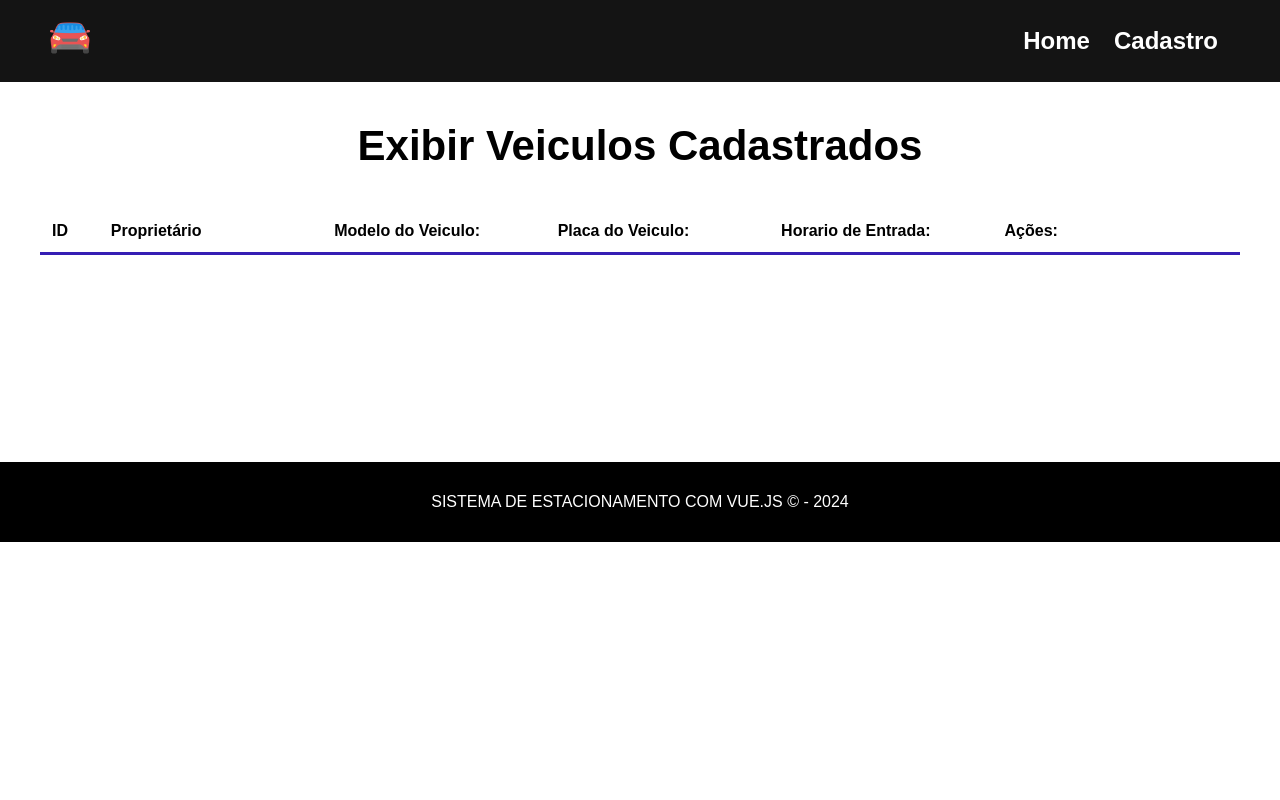
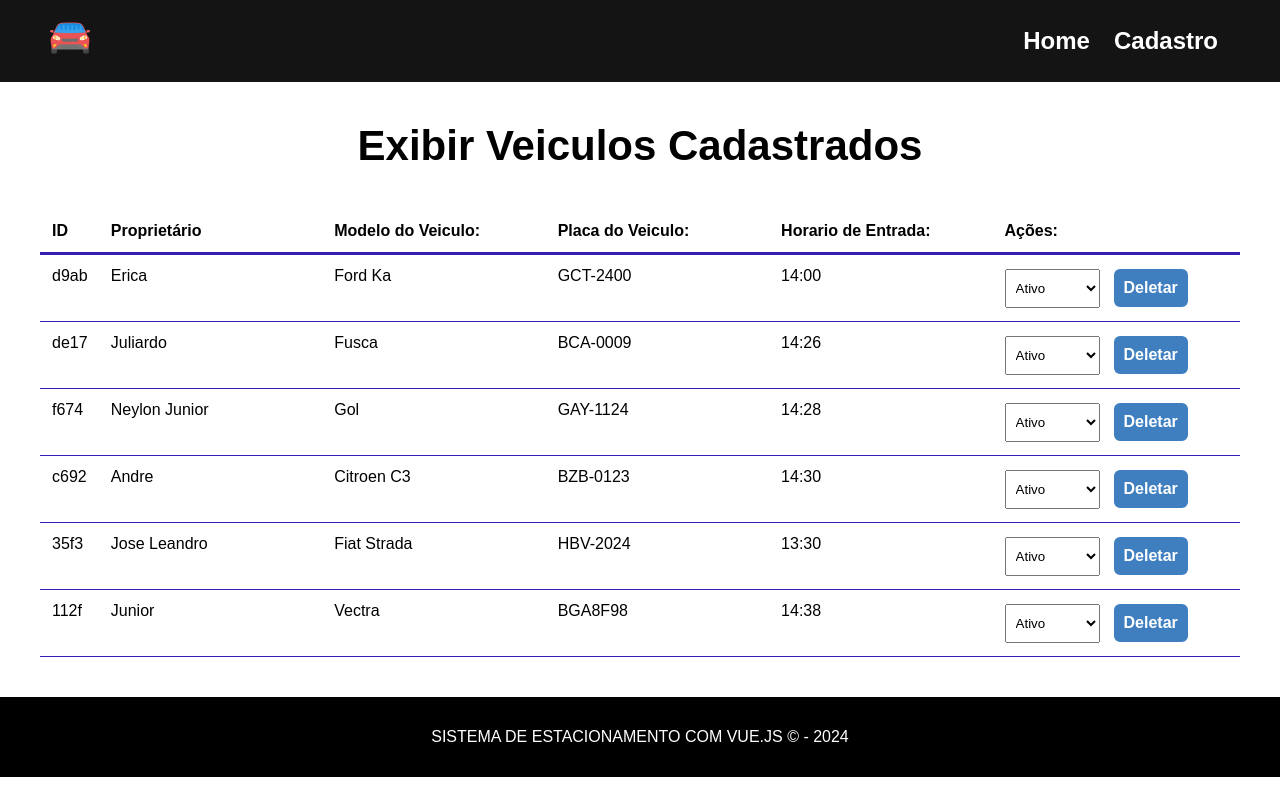
Before and after one commit to junior-leandro/estacionamento-app, a Vue app: page /cadastro in a window 1280 px wide. Built offline with nearby package versions, Linux system fonts and the light colour scheme; data requests are answered from the project's data file.

Commit message:
informational messages and status change

```diff
--- a/db/db.json
+++ b/db/db.json
@@ -2,12 +2,61 @@
   "status": [
     {
       "id": "1",
-      "tipo": "Solicitado"
+      "tipo": "Ativo"
     },
     {
       "id": "2",
       "tipo": "Finalizado"
     }
   ],
-  "carros": []
+  "carros": [
+    {
+      "id": "d9ab",
+      "nome": "Erica",
+      "veiculo": "Ford Ka",
+      "placa": "GCT-2400",
+      "hora": "14:00",
+      "status": "Ativo"
+    },
+    {
+      "id": "de17",
+      "nome": "Juliardo",
+      "veiculo": "Fusca",
+      "placa": "BCA-0009",
+      "hora": "14:26",
+      "status": "Ativo"
+    },
+    {
+      "id": "f674",
+      "nome": "Neylon Junior ",
+      "veiculo": "Gol",
+      "placa": "GAY-1124",
+      "hora": "14:28",
+      "status": "Ativo"
+    },
+    {
+      "id": "c692",
+      "nome": "Andre",
+      "veiculo": "Citroen C3",
+      "placa": "BZB-0123",
+      "hora": "14:30",
+      "status": "Ativo"
+    },
+    {
+      "id": "35f3",
+      "nome": "Jose Leandro",
+      "veiculo": "Fiat Strada",
+      "placa": "HBV-2024",
+      "hora": "13:30",
+      "status": "Ativo"
+    },
+    {
+      "id": "112f",
+      "nome": "Junior",
+      "veiculo": "Vectra",
+      "placa": "BGA8F98",
+      "hora": "14:38",
+      "status": "Ativo"
+    }
+  ]
 }
--- a/src/components/CarroForm.vue
+++ b/src/components/CarroForm.vue
@@ -2,6 +2,8 @@
     <div>
 
         <Mensagem :msg="msg" v-show="msg" />
+
+
         <form id="carro-form" @submit="createCarro">
 
             <div class="input-container">
@@ -57,7 +59,7 @@ export default {
                 veiculo: this.veiculo,
                 placa: this.placa,
                 hora: this.hora,
-                status: "Solicitado",
+                status: "Ativo",
 
             }
             // console.log(data)
--- a/src/components/Dashboard.vue
+++ b/src/components/Dashboard.vue
@@ -1,5 +1,9 @@
 <template>
     <div id="carro-table">
+
+        <Mensagem :msg="msg" v-show="msg" />
+
+
         <div>
             <div id="carro-table-heading">
 
@@ -26,9 +30,9 @@
 
                 <div>
 
-                    <select name="status" class="status">
-                        <option value="">Status Carro </option>
-                        <option value="" v-for="s in status" :key="s.tipo">{{ s.tipo }} </option>
+                    <select name="status" class="status" @change="updateCarro($event, carro.id)">
+                        <option :value="s.tipo" v-for="s in status" :key="s.tipo" :selected="carro.status == s.tipo">{{
+                            s.tipo }} </option>
                     </select>
 
                     <button class="delete-btn" @click="deletarVeiculo(carro.id)">Deletar</button>
@@ -43,6 +47,9 @@
 </template>
 
 <script>
+
+import Mensagem from './Mensagem.vue';
+
 export default {
     name: "Dashboard",
 
@@ -50,11 +57,17 @@ export default {
         return {
             carros: null,
             carros_id: null,
-            status: []
+            status: [],
+            msg: null,
 
         }
     },
     // Carregar os veiculos
+
+    components: {
+        Mensagem
+
+    },
 
     methods: {
         async getCadastros() {
@@ -82,7 +95,35 @@ export default {
             });
 
             const data = await req.json();
+
+            //Mensagem de sucesso
+            this.msg = `Veiculo deletado com sucesso`;
+
+            // Limpar a mensagem
+            setTimeout(() => this.msg = "", 3000);
             this.getCadastros();
+
+        },
+
+        async updateCarro(event, id) {
+            const opcoes = event.target.value;
+            const dataJson = JSON.stringify({ status: opcoes });
+
+            const req = await fetch(`http://localhost:3000/carros/${id}`, {
+
+                method: "PATCH",
+                headers: { "Content-Type": "application/json" },
+                body: dataJson
+            });
+
+            const res = await req.json();
+
+            //Mensagem de sucesso
+            this.msg = `Veiculo alterado para ${res.status} sucesso!`;
+
+            // Limpar a mensagem
+            setTimeout(() => this.msg = "", 3000);
+
 
         }
 
```
